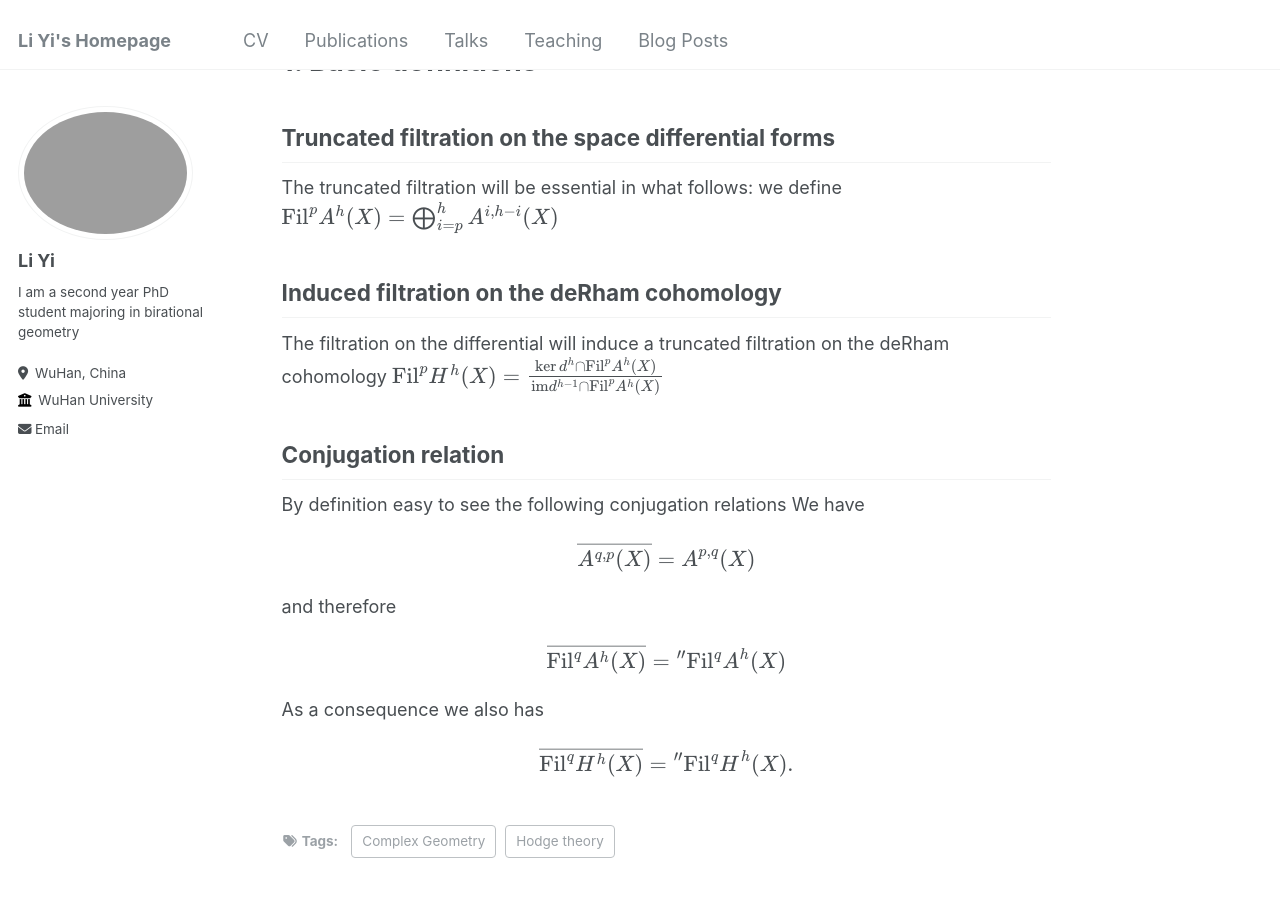
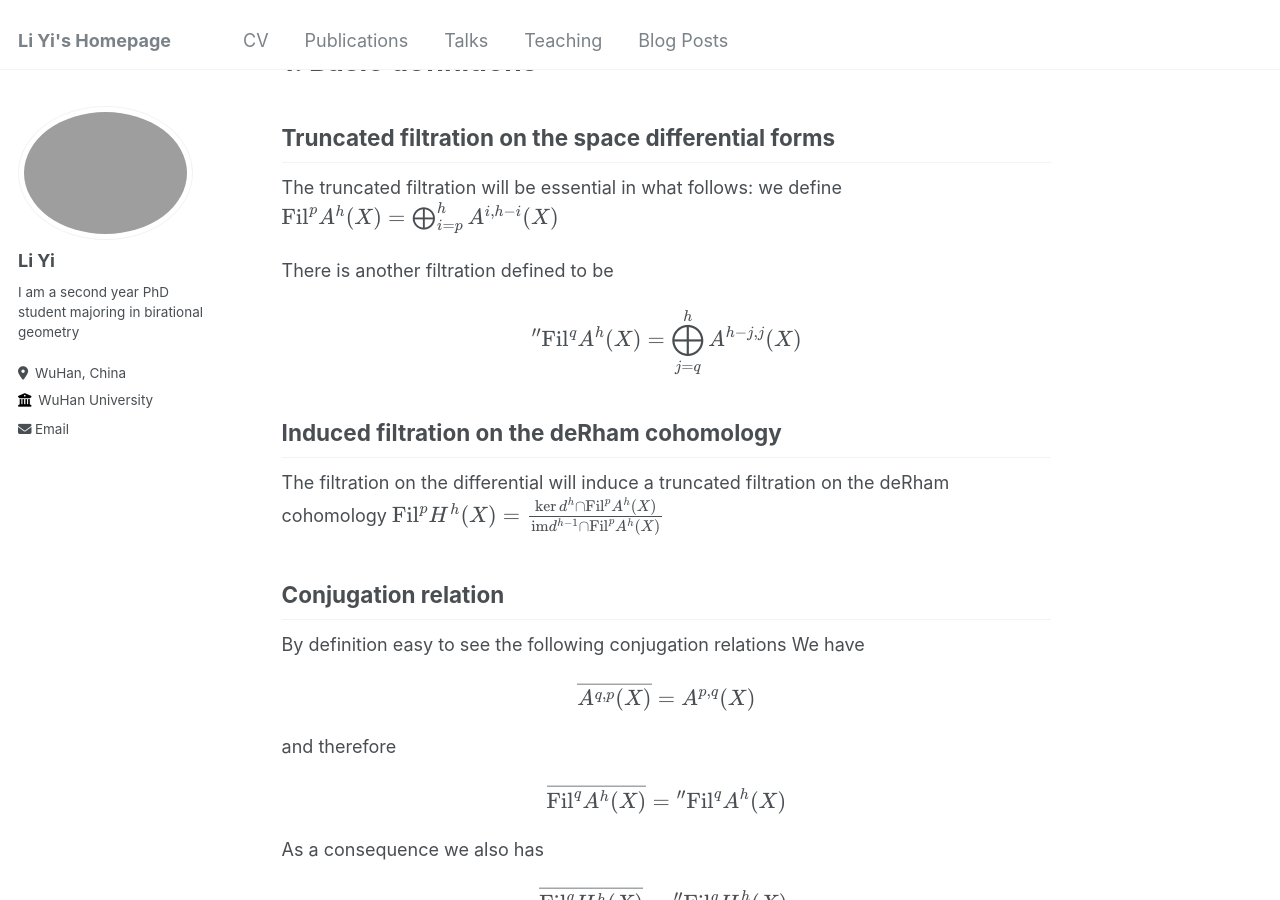
Before and after one commit to YiLimath/YiLimath.github.io, a Jekyll site: the page built from _posts/2015-08-14-blog-post-4.md, in a window 1280 px wide and 900 px high, scrolled down 661 px. Built offline with Jekyll 4.4.1, drawn with Linux system fonts in a browser that asks for light colours.

Commit message:
Update 2015-08-14-blog-post-4.md

```diff
--- a/_posts/2015-08-14-blog-post-4.md
+++ b/_posts/2015-08-14-blog-post-4.md
@@ -18,6 +18,11 @@ In this notes we will study the Hodge decomposition on non Kahler manifold. We'l
 
 The truncated filtration will be essential in what follows: we define $$\text{Fil}^p A^h(X)=\bigoplus_{i=p}^h A^{i, h-i}(X)$$
 
+There is another filtration defined to be
+
+$${ }^{\prime \prime} \text{Fil}^q A^h(X)=\bigoplus_{j=q}^h A^{h-j, j}(X)$$
+
+
 ## Induced filtration on the deRham cohomology
 
 The filtration on the differential will induce a truncated filtration on the deRham cohomology
```
